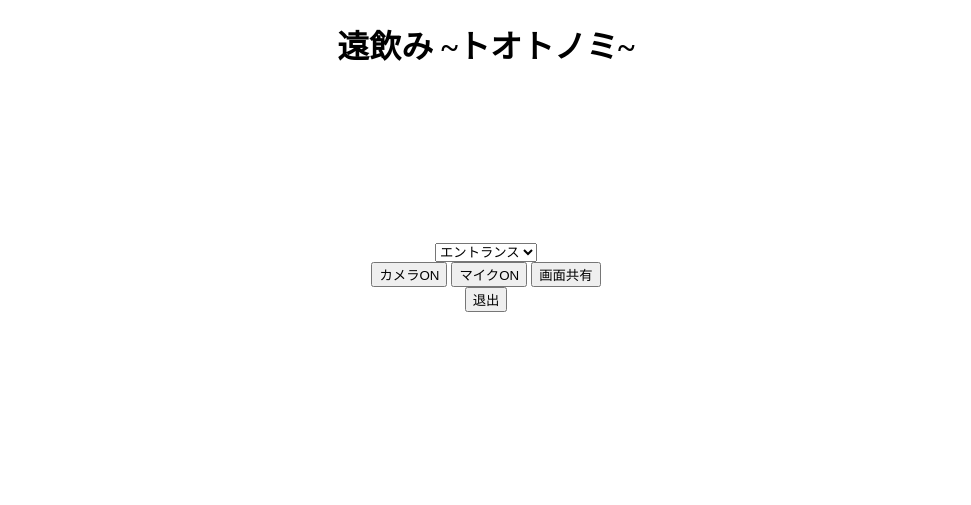
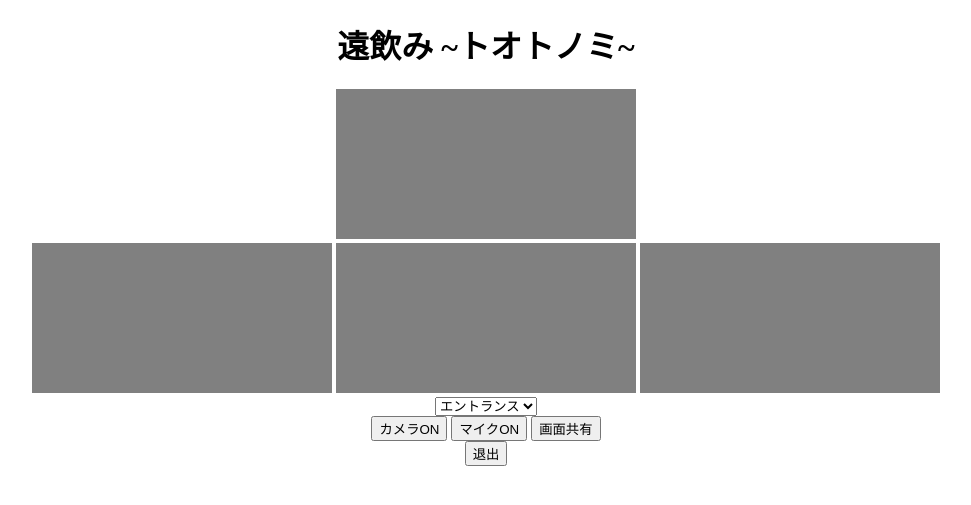
Before and after one commit to Abeybe/Totonomi, a PHP site: page /room in a window 1280 px wide. Shown: the top 505 px of the page, without its empty margins (154-1125 px from the left). Run offline with PHP 8.4, Linux system fonts and the light colour scheme; some libraries are stand-ins or nearby versions; some web fonts are replaced.

Commit message:
フォルダ構成は完成

```diff
--- a/css/default.css
+++ b/css/default.css
@@ -6,3 +6,7 @@ html,body{
 body{
     text-align: center;
 }
+
+video{
+    background-color: gray;
+}
--- /dev/null
+++ b/css/room.css
@@ -0,0 +1,8 @@
+/* videoタグ全般 */
+.video-stream{
+
+}
+
+#remote-videos-area{
+    display: inline-block;
+}
--- /dev/null
+++ b/loader/inhead.loader.php
@@ -0,0 +1,17 @@
+<meta charset="UTF-8">
+    <meta name="viewport" content="width=device-width, initial-scale=1">
+    <title>遠飲み ~トオトノミ~</title>
+
+    <link href="https://fonts.googleapis.com/earlyaccess/kokoro.css" rel="stylesheet">
+    <link href="https://fonts.googleapis.com/css2?family=Noto+Serif+JP:wght@200&amp;display=swap" rel="stylesheet">
+
+    <link rel="stylesheet" href="/css/default.css">
+
+    <script src="//cdn.webrtc.ecl.ntt.com/skyway-latest.js" ></script>
+    <script src="//ajax.googleapis.com/ajax/libs/jquery/3.2.1/jquery.min.js" ></script>
+    <script src="//cdn.webrtc.ecl.ntt.com/skyway-latest.js" ></script>
+
+    <script src="/js/script.js"></script>
+
+    <!-- <script src="js/face-api.min.js"></script> -->
+    <!-- <script src="js/p5.min.js"></script> -->
--- a/room/index.php
+++ b/room/index.php
@@ -9,34 +9,23 @@
 <!DOCTYPE html>
 <html lang="en">
   <head>
-    <meta charset="UTF-8">
-    <meta name="viewport" content="width=device-width, initial-scale=1">
+    <?php include($_SERVER["DOCUMENT_ROOT"]."/loader/inhead.loader.php") ?>
     <title>遠飲み ~トオトノミ~</title>
 
-    <link href="https://fonts.googleapis.com/earlyaccess/kokoro.css" rel="stylesheet">
-    <link href="https://fonts.googleapis.com/css2?family=Noto+Serif+JP:wght@200&amp;display=swap" rel="stylesheet">
-
-    <link rel="stylesheet" href="/css/default.css">
-
-    <script src="//cdn.webrtc.ecl.ntt.com/skyway-latest.js" ></script>
-    <script src="//ajax.googleapis.com/ajax/libs/jquery/3.2.1/jquery.min.js" ></script>
-    <script src="//cdn.webrtc.ecl.ntt.com/skyway-latest.js" ></script>
-
-    <script src="/script.js"></script>
-
-    <!-- <script src="js/face-api.min.js"></script> -->
-    <!-- <script src="js/p5.min.js"></script> -->
+    <link rel="stylesheet" href="/css/room.css"/>
 
   </head>
   <body>
     <h1>遠飲み ~トオトノミ~</h1>
 
     <div id="local-videos-area">
-      <video class="local-video video-stream">
+      <video class="local-video video-stream"></video>
     </div>
 
     <div id="remote-videos-area">
-      <!-- <video class="local-video video-stream"> -->
+      <video class="remote-video video-stream"></video>
+      <video class="remote-video video-stream"></video>
+      <video class="remote-video video-stream"></video>
     </div>
 
     <div class="user-menu">
```
Also changed, not shown: check/index.php (+17 -18 lines), create/index.php (+11 -18 lines), index.php (+1 -17 lines), invited/index.php (+1 -17 lines), js/reateManager.js (added), js/roomManager.js (added), js/script.js (deleted).
